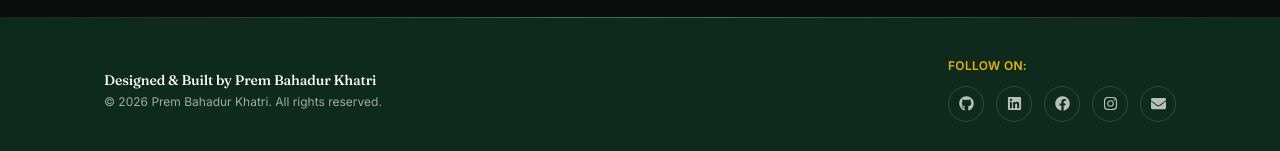
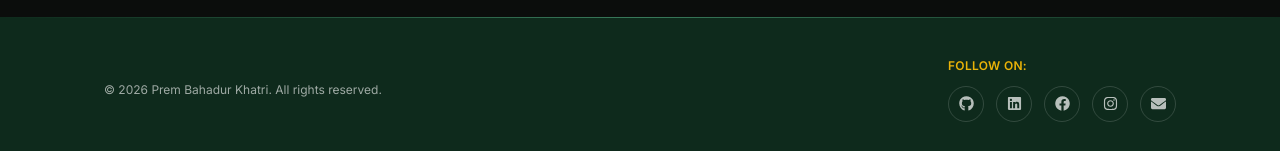
Before and after one commit to PrembahadurKhatri/Sahil-Khatri, a React (Vite) app: page / in a window 1280 px wide. Shown: the part 7522-7673 px from the top of the page. Built offline with nearby package versions, Linux system fonts and the light colour scheme.

Commit message:
Revert "Add a 'Designed & Built by' sign-off line above the footer copyright"
This reverts commit b6169fd794931b77840da20593284319c9ac6521.

```diff
--- a/src/sections/Footer.jsx
+++ b/src/sections/Footer.jsx
@@ -8,12 +8,9 @@ export default function Footer() {
       <div className="h-px w-full bg-gradient-to-r from-transparent via-accent/60 to-transparent" aria-hidden="true" />
 
       <div className="container-x relative flex flex-col items-center gap-6 py-10 text-center text-xs text-white/60 sm:flex-row sm:justify-between sm:gap-4 sm:pb-8 sm:text-left">
-        <div>
-          <p className="font-display text-sm font-medium text-white">Designed &amp; Built by {profile.name}</p>
-          <p className="mt-1">
-            © {YEAR} {profile.name}. All rights reserved.
-          </p>
-        </div>
+        <p>
+          © {YEAR} {profile.name}. All rights reserved.
+        </p>
 
         <div className="flex flex-col items-center gap-3 sm:items-start">
           <span className="text-xs font-semibold uppercase tracking-wide text-yellow-500">Follow on:</span>
```
